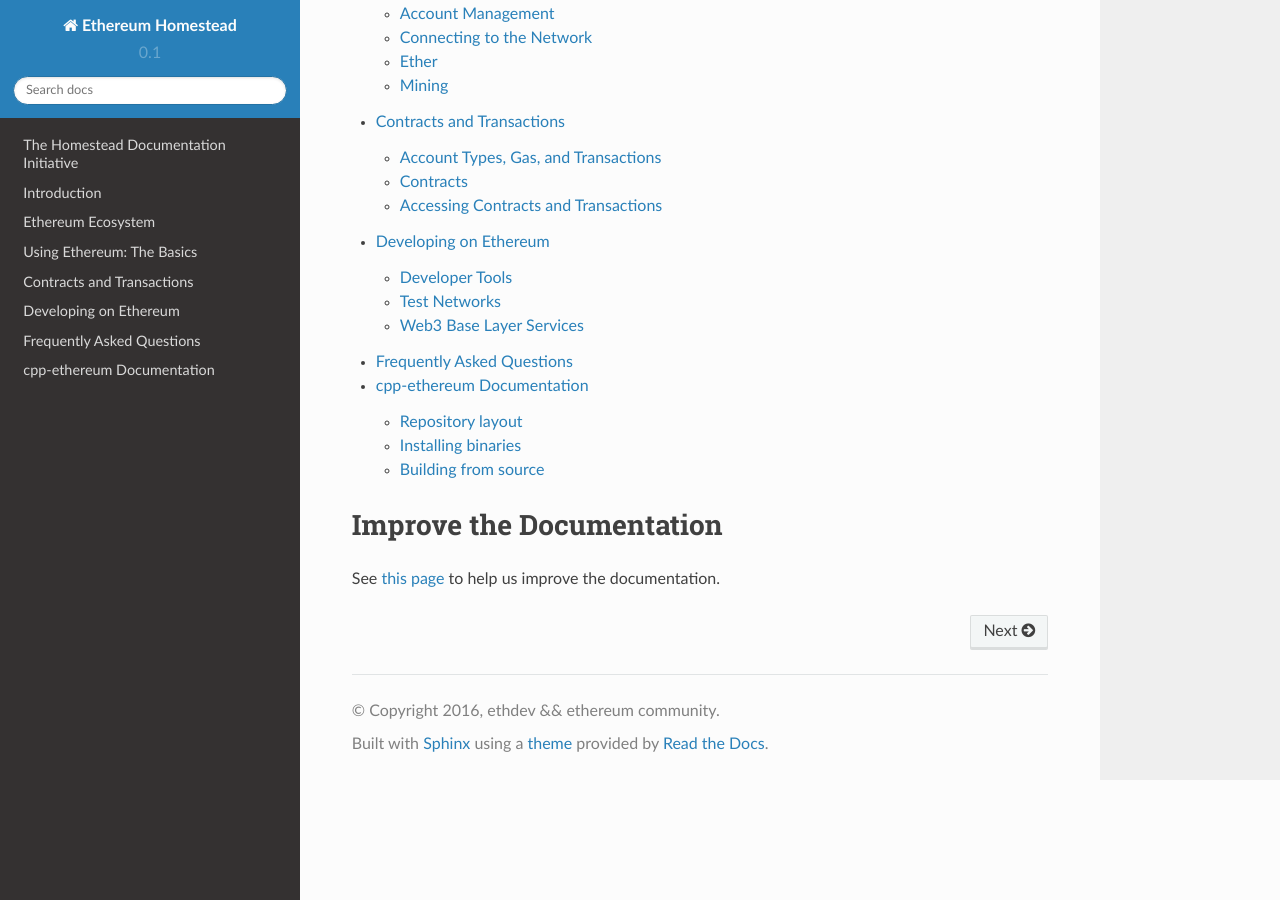
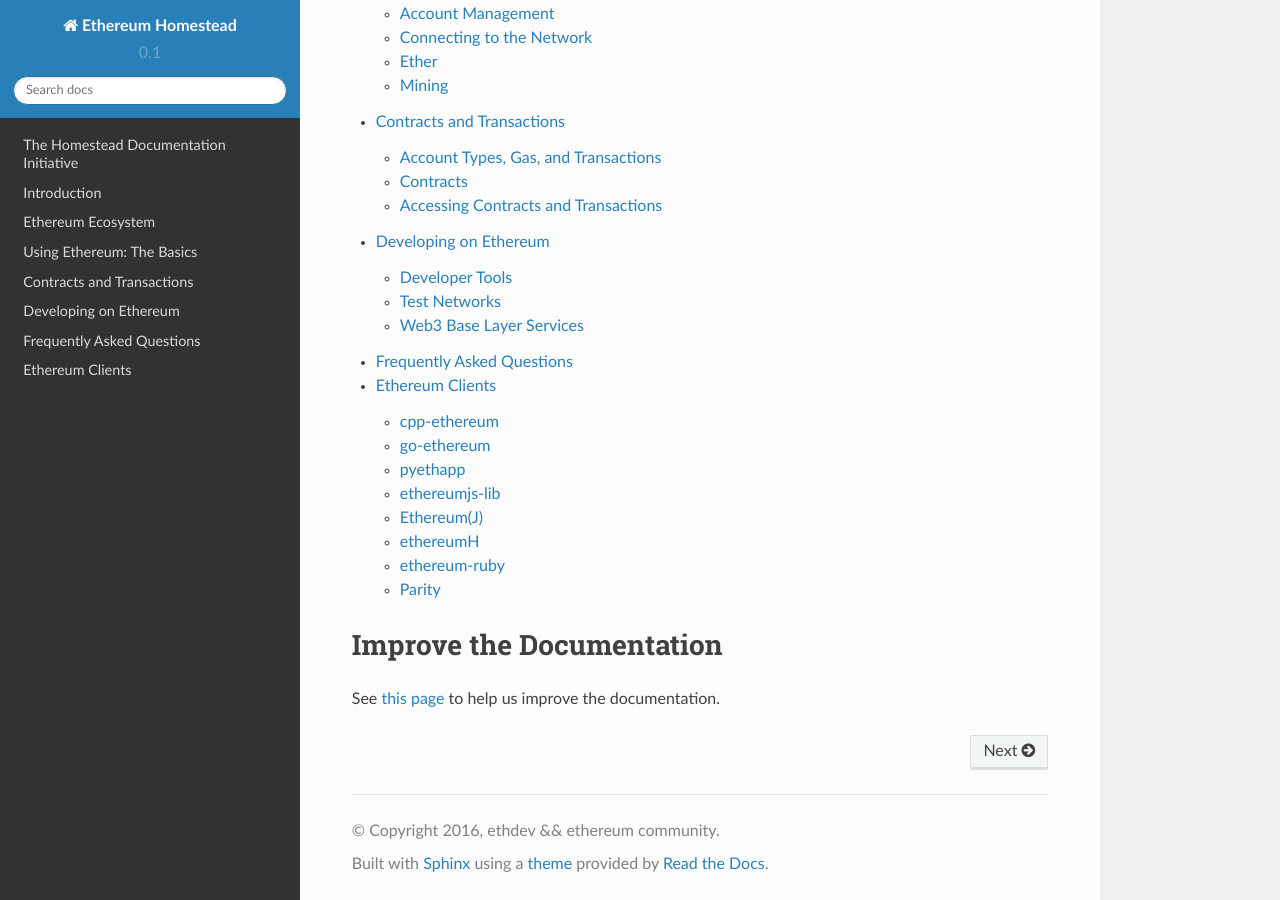
Before and after one commit to ethereum/homestead-guide, a Sphinx documentation site: the page built from source/index.rst, in a window 1280 px wide and 900 px high, scrolled down 1249 px. Built offline with Sphinx 7.4.7 and the Read the Docs theme 2.0.0, drawn with Linux system fonts in a browser that asks for light colours.

Commit message:
Added sub-structure under Ethereum Clients, as I originally wanted it.

```diff
--- a/source/cpp-ethereum-documentation/cpp-ethereum-documentation.rst
+++ b/source/ethereum-clients/cpp-ethereum/cpp-ethereum.rst
@@ -1,5 +1,5 @@
 ################################################################################
-cpp-ethereum Documentation
+cpp-ethereum
 ################################################################################
 
 
--- /dev/null
+++ b/source/ethereum-clients/ethereum-clients.rst
@@ -0,0 +1,15 @@
+################################################################################
+Ethereum Clients
+################################################################################
+
+.. toctree::
+   :maxdepth: 2
+
+   cpp-ethereum/cpp-ethereum.rst
+   go-ethereum/go-ethereum.rst
+   pyethapp/pyethapp.rst
+   ethereumjs-lib/ethereumjs-lib.rst
+   ethereumj/ethereumj.rst
+   ethereumh/ethereumh.rst
+   ethereum-ruby/ethereum-ruby.rst
+   parity/parity.rst
--- /dev/null
+++ b/source/ethereum-clients/ethereum-ruby/ethereum-ruby.rst
@@ -0,0 +1,3 @@
+################################################################################
+ethereum-ruby
+################################################################################
--- /dev/null
+++ b/source/ethereum-clients/ethereumh/ethereumh.rst
@@ -0,0 +1,3 @@
+################################################################################
+ethereumH
+################################################################################
--- /dev/null
+++ b/source/ethereum-clients/ethereumj/ethereumj.rst
@@ -0,0 +1,3 @@
+################################################################################
+Ethereum(J)
+################################################################################
--- /dev/null
+++ b/source/ethereum-clients/ethereumjs-lib/ethereumjs-lib.rst
@@ -0,0 +1,3 @@
+################################################################################
+ethereumjs-lib
+################################################################################
--- /dev/null
+++ b/source/ethereum-clients/go-ethereum/go-ethereum.rst
@@ -0,0 +1,3 @@
+################################################################################
+go-ethereum
+################################################################################
--- /dev/null
+++ b/source/ethereum-clients/parity/parity.rst
@@ -0,0 +1,3 @@
+################################################################################
+Parity
+################################################################################
--- /dev/null
+++ b/source/ethereum-clients/pyethapp/pyethapp.rst
@@ -0,0 +1,3 @@
+################################################################################
+pyethapp
+################################################################################
--- a/source/index.rst
+++ b/source/index.rst
@@ -26,7 +26,7 @@
    contracts-and-transactions/contracts-and-transactions.rst
    developing-on-ethereum/developing-on-ethereum.rst
    frequently-asked-questions/frequently-asked-questions.rst
-   cpp-ethereum-documentation/cpp-ethereum-documentation.rst
+   ethereum-clients/ethereum-clients.rst
 
 
 Improve the Documentation
```
